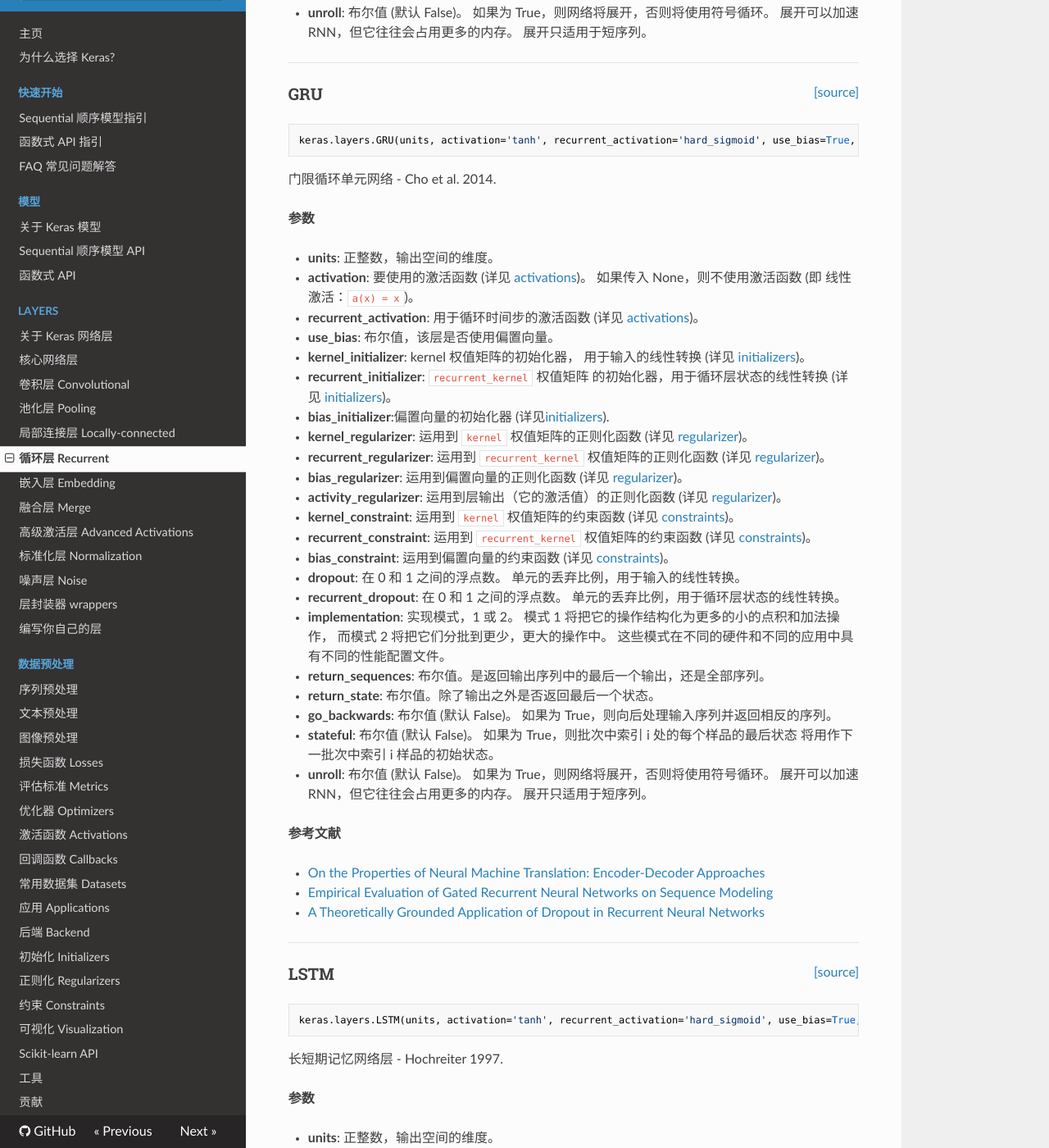
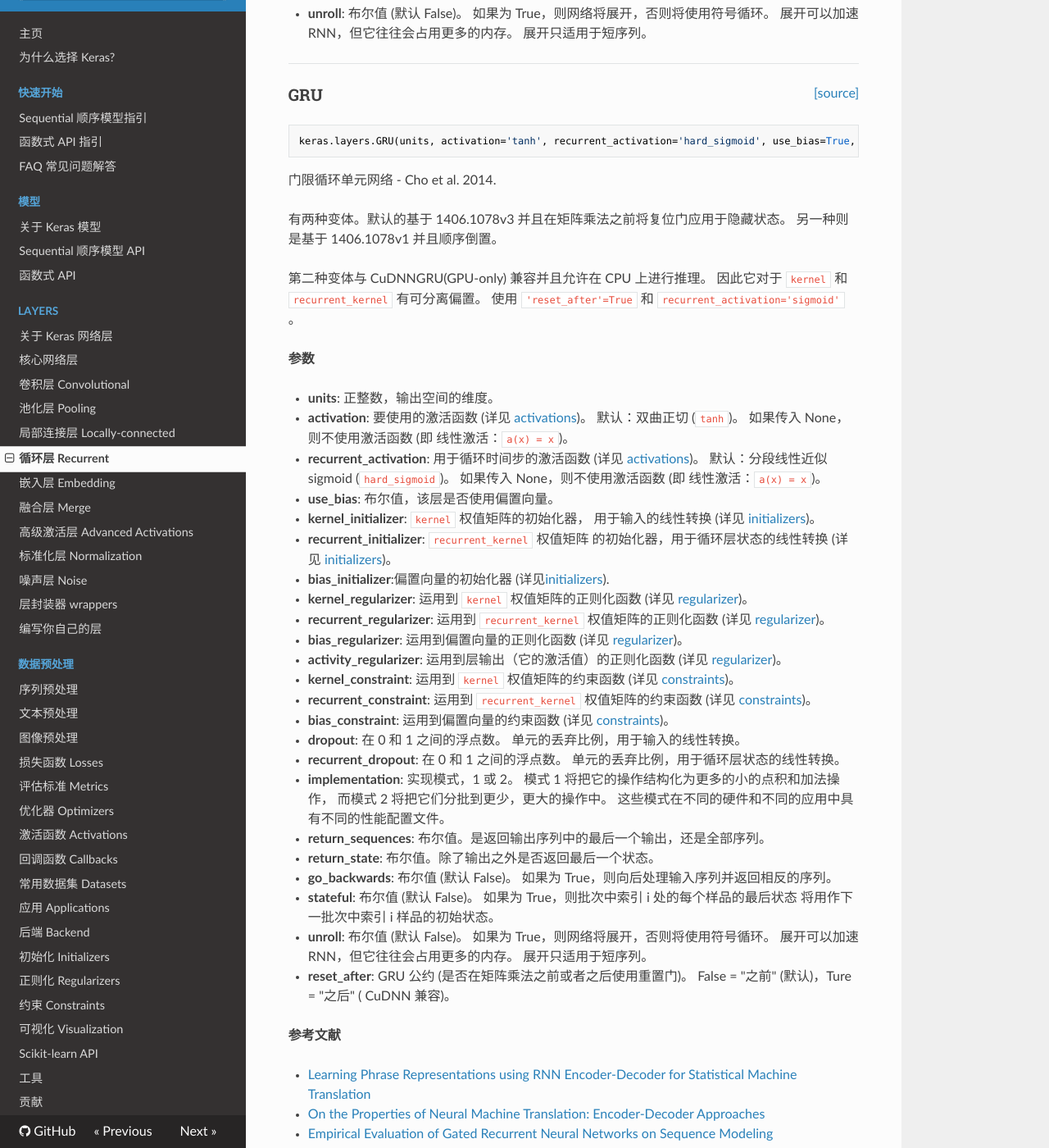
Before and after one commit to keras-team/keras-docs-zh, an MkDocs documentation site: the page built from sources/layers/recurrent.md, in a window 1280 px wide and 1400 px high, scrolled down 3264 px. Shown: the whole window at 82% size. Built offline with MkDocs 1.6.1, drawn with Linux system fonts in a browser that asks for light colours; nearby versions of some CDN libraries; old or Windows-style settings are respelled for this version of MkDocs; some of the changed text lies outside the part shown.

Commit message:
Add GRU
Add GRU.

````diff
--- a/sources/layers/recurrent.md
+++ b/sources/layers/recurrent.md
@@ -150,7 +150,7 @@ __参数__
 如果传入 None，则不使用激活函数
 (即 线性激活：`a(x) = x`)。
 - __use_bias__: 布尔值，该层是否使用偏置向量。
-- __kernel_initializer__: kernel 权值矩阵的初始化器，
+- __kernel_initializer__: `kernel` 权值矩阵的初始化器，
 用于输入的线性转换
 (详见 [initializers](../initializers.md))。
 - __recurrent_initializer__: `recurrent_kernel` 权值矩阵
@@ -190,26 +190,37 @@ __参数__
 
 ----
 
-<span style="float:right;">[[source]](https://github.com/keras-team/keras/blob/master/keras/layers/recurrent.py#L1378)</span>
+<span style="float:right;">[[source]](https://github.com/keras-team/keras/blob/master/keras/layers/recurrent.py#L1426)</span>
 ### GRU
 
 ```python
-keras.layers.GRU(units, activation='tanh', recurrent_activation='hard_sigmoid', use_bias=True, kernel_initializer='glorot_uniform', recurrent_initializer='orthogonal', bias_initializer='zeros', kernel_regularizer=None, recurrent_regularizer=None, bias_regularizer=None, activity_regularizer=None, kernel_constraint=None, recurrent_constraint=None, bias_constraint=None, dropout=0.0, recurrent_dropout=0.0, implementation=1, return_sequences=False, return_state=False, go_backwards=False, stateful=False, unroll=False)
+keras.layers.GRU(units, activation='tanh', recurrent_activation='hard_sigmoid', use_bias=True, kernel_initializer='glorot_uniform', recurrent_initializer='orthogonal', bias_initializer='zeros', kernel_regularizer=None, recurrent_regularizer=None, bias_regularizer=None, activity_regularizer=None, kernel_constraint=None, recurrent_constraint=None, bias_constraint=None, dropout=0.0, recurrent_dropout=0.0, implementation=1, return_sequences=False, return_state=False, go_backwards=False, stateful=False, unroll=False, reset_after=False)
 ```
 
 门限循环单元网络 - Cho et al. 2014.
+
+有两种变体。默认的基于 1406.1078v3 并且在矩阵乘法之前将复位门应用于隐藏状态。
+另一种则是基于 1406.1078v1 并且顺序倒置。
+
+第二种变体与 CuDNNGRU(GPU-only) 兼容并且允许在 CPU 上进行推理。
+因此它对于 `kernel` 和 `recurrent_kernel` 有可分离偏置。
+使用 `'reset_after'=True` 和 `recurrent_activation='sigmoid'` 。
 
 __参数__
 
 - __units__: 正整数，输出空间的维度。
 - __activation__: 要使用的激活函数
 (详见 [activations](../activations.md))。
+默认：双曲正切 (`tanh`)。
 如果传入 None，则不使用激活函数
 (即 线性激活：`a(x) = x`)。
 - __recurrent_activation__: 用于循环时间步的激活函数
 (详见 [activations](../activations.md))。
+默认：分段线性近似 sigmoid (`hard_sigmoid`)。
+如果传入 None，则不使用激活函数
+(即 线性激活：`a(x) = x`)。
 - __use_bias__: 布尔值，该层是否使用偏置向量。
-- __kernel_initializer__: kernel 权值矩阵的初始化器，
+- __kernel_initializer__: `kernel` 权值矩阵的初始化器，
 用于输入的线性转换
 (详见 [initializers](../initializers.md))。
 - __recurrent_initializer__: `recurrent_kernel` 权值矩阵
@@ -250,9 +261,12 @@ __参数__
 如果为 True，则网络将展开，否则将使用符号循环。
 展开可以加速 RNN，但它往往会占用更多的内存。
 展开只适用于短序列。
+- __reset_after__: GRU 公约 (是否在矩阵乘法之前或者之后使用重置门)。
+False = "之前" (默认)，Ture = "之后" ( CuDNN 兼容)。
 
 __参考文献__
 
+- [Learning Phrase Representations using RNN Encoder-Decoder for Statistical Machine Translation](https://arxiv.org/abs/1406.1078)
 - [On the Properties of Neural Machine Translation: Encoder-Decoder Approaches](https://arxiv.org/abs/1409.1259)
 - [Empirical Evaluation of Gated Recurrent Neural Networks on Sequence Modeling](http://arxiv.org/abs/1412.3555v1)
 - [A Theoretically Grounded Application of Dropout in Recurrent Neural Networks](http://arxiv.org/abs/1512.05287)
@@ -278,7 +292,7 @@ __参数__
 - __recurrent_activation__: 用于循环时间步的激活函数
 (详见 [activations](../activations.md))。
 - __use_bias__: 布尔值，该层是否使用偏置向量。
-- __kernel_initializer__: kernel 权值矩阵的初始化器，
+- __kernel_initializer__: `kernel` 权值矩阵的初始化器，
 用于输入的线性转换
 (详见 [initializers](../initializers.md))。
 - __recurrent_initializer__: `recurrent_kernel` 权值矩阵
@@ -371,7 +385,7 @@ __参数__
 - __recurrent_activation__: 用于循环时间步的激活函数
 (详见 [activations](../activations.md))。
 - __use_bias__: 布尔值，该层是否使用偏置向量。
-- __kernel_initializer__: kernel 权值矩阵的初始化器，
+- __kernel_initializer__: `kernel` 权值矩阵的初始化器，
 用于输入的线性转换
 (详见 [initializers](../initializers.md))。
 - __recurrent_initializer__: `recurrent_kernel` 权值矩阵
@@ -465,7 +479,7 @@ __参数__
 如果传入 None，则不使用激活函数
 (即 线性激活：`a(x) = x`)。
 - __use_bias__: 布尔值，该层是否使用偏置向量。
-- __kernel_initializer__: kernel 权值矩阵的初始化器，
+- __kernel_initializer__: `kernel` 权值矩阵的初始化器，
 用于输入的线性转换
 (详见 [initializers](../initializers.md))。
 - __recurrent_initializer__: `recurrent_kernel` 权值矩阵
@@ -511,7 +525,7 @@ __参数__
 - __recurrent_activation__: 用于循环时间步的激活函数
 (详见 [activations](../activations.md))。
 - __use_bias__: 布尔值，该层是否使用偏置向量。
-- __kernel_initializer__: kernel 权值矩阵的初始化器，
+- __kernel_initializer__: `kernel` 权值矩阵的初始化器，
 用于输入的线性转换
 (详见 [initializers](../initializers.md))。
 - __recurrent_initializer__: `recurrent_kernel` 权值矩阵
@@ -561,7 +575,7 @@ __参数__
 - __recurrent_activation__: 用于循环时间步的激活函数
 (详见 [activations](../activations.md))。
 - __use_bias__: 布尔值，该层是否使用偏置向量。
-- __kernel_initializer__: kernel 权值矩阵的初始化器，
+- __kernel_initializer__: `kernel` 权值矩阵的初始化器，
 用于输入的线性转换
 (详见 [initializers](../initializers.md))。
 - __recurrent_initializer__: `recurrent_kernel` 权值矩阵
@@ -641,7 +655,7 @@ keras.layers.CuDNNGRU(units, kernel_initializer='glorot_uniform', recurrent_init
 __参数__
 
 - __units__: 正整数，输出空间的维度。
-- __kernel_initializer__: kernel 权值矩阵的初始化器，
+- __kernel_initializer__: `kernel` 权值矩阵的初始化器，
 用于输入的线性转换
 (详见 [initializers](../initializers.md))。
 - __recurrent_initializer__: `recurrent_kernel` 权值矩阵
@@ -686,7 +700,7 @@ keras.layers.CuDNNLSTM(units, kernel_initializer='glorot_uniform', recurrent_ini
 __参数__
 
 - __units__: 正整数，输出空间的维度。
-- __kernel_initializer__: kernel 权值矩阵的初始化器，
+- __kernel_initializer__: `kernel` 权值矩阵的初始化器，
 用于输入的线性转换
 (详见 [initializers](../initializers.md))。
 - __unit_forget_bias__: 布尔值。
````
